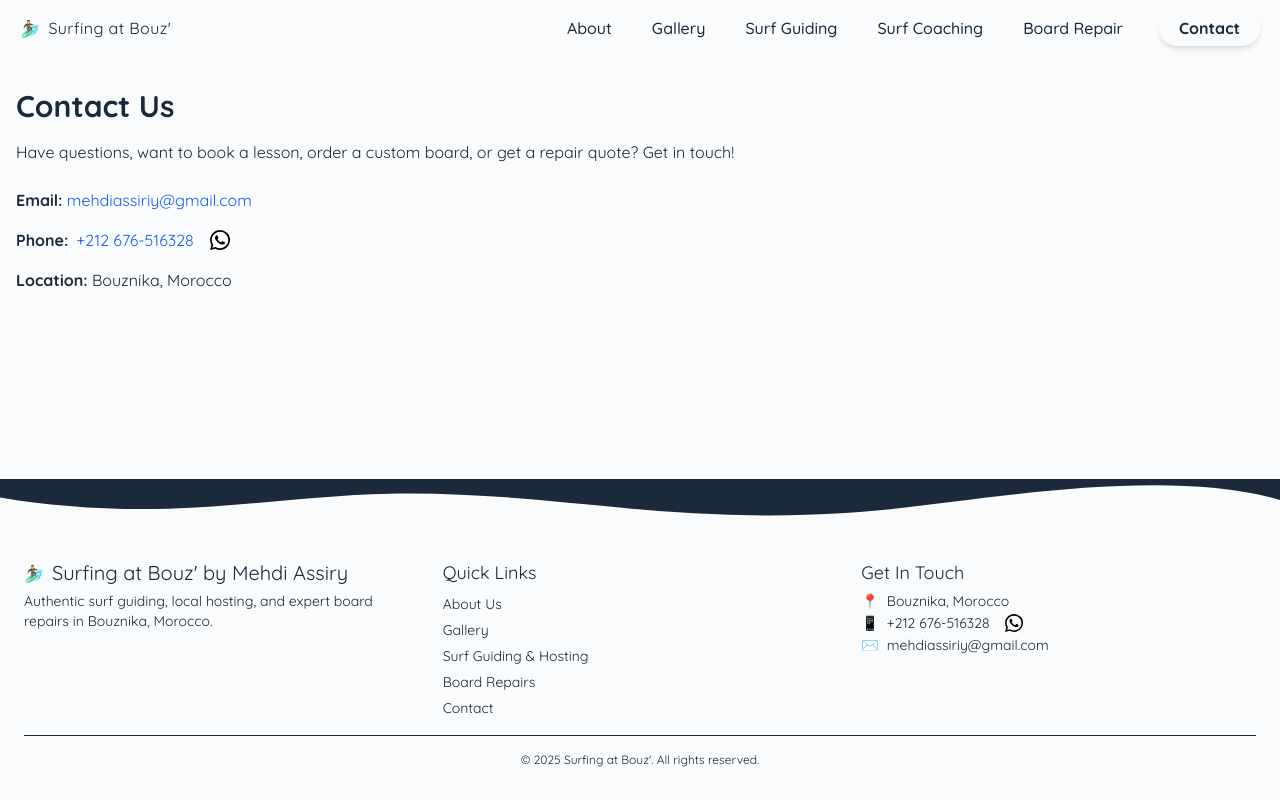
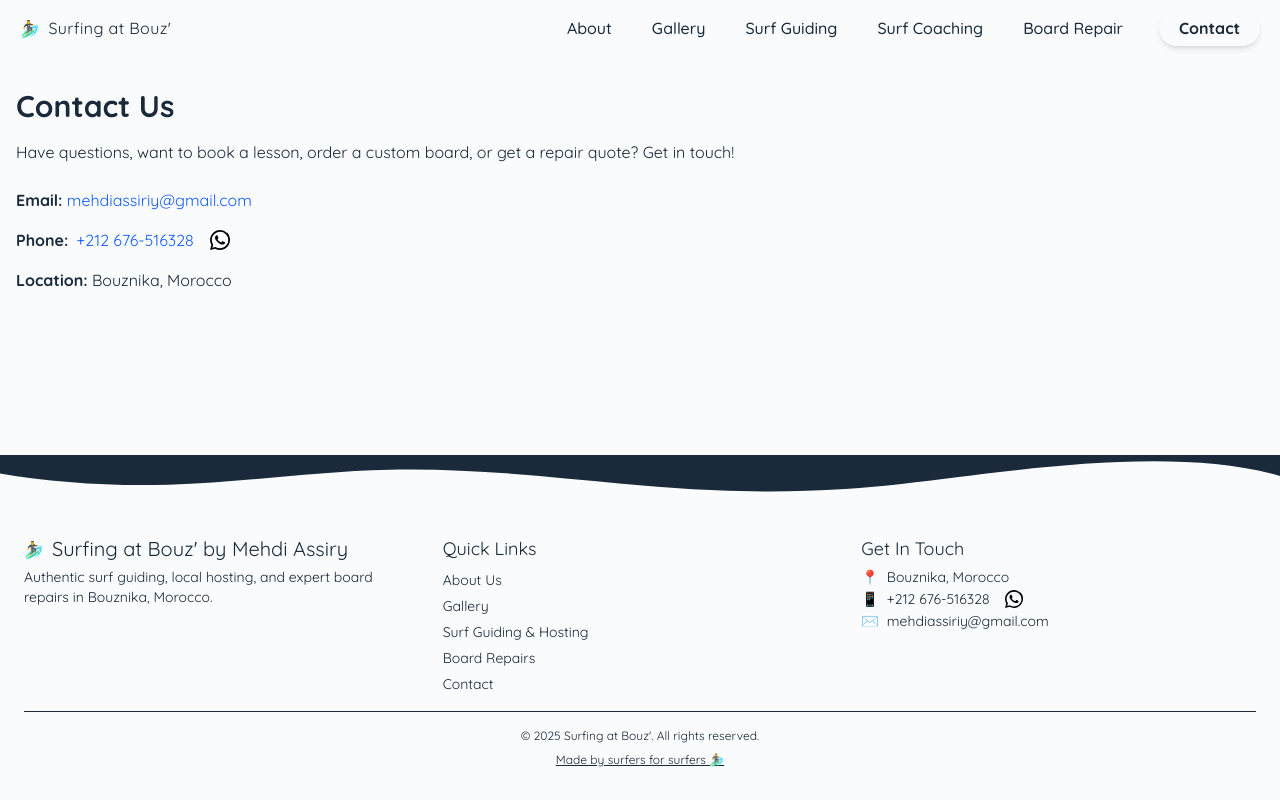
Before and after one commit to hypefi/surfingatbouz, a Next.js app: page /contact in a window 1280 px wide. Built offline with nearby package versions, Linux system fonts and the light colour scheme.

Commit message:
new version

```diff
--- a/src/app/contact/page.tsx
+++ b/src/app/contact/page.tsx
@@ -11,7 +11,7 @@ export default function ContactPage() {
           <strong>Email:</strong> <a href="mailto:mehdiassiriy@gmail.com" className="text-blue-600 hover:underline">mehdiassiriy@gmail.com</a>
         </p>
         <p className="flex items-center gap-2">
-          <strong>Phone:</strong> <a href="tel:+212676516328" className="text-blue-600 hover:underline">+212 676-516328</a>
+          <strong>Phone:</strong> <a href="https://wa.me/212676516328" target="_blank" rel="noopener noreferrer" className="text-blue-600 hover:underline">+212 676-516328</a>
           <a href="https://wa.me/212676516328" target="_blank" rel="noopener noreferrer" title="WhatsApp" className="inline-flex items-center ml-2">
             <img src="/whatsapp.svg" alt="WhatsApp" width={20} height={20} />
           </a>
--- a/src/components/Footer.tsx
+++ b/src/components/Footer.tsx
@@ -59,6 +59,16 @@ export default function Footer() {
 
         <div className="border-t border-base/10 mt-4 pt-4 text-center text-xs text-base/60">
           <p>&copy; {new Date().getFullYear()} Surfing at Bouz'. All rights reserved.</p>
+          <p className="mt-2">
+            <a
+              href="https://instagram.com/quantum_names"
+              target="_blank"
+              rel="noopener noreferrer"
+              className="text-accent hover:text-secondary transition-colors underline"
+            >
+              Made by surfers for surfers 🏄‍♂️
+            </a>
+          </p>
         </div>
       </div>
     </footer>
```
